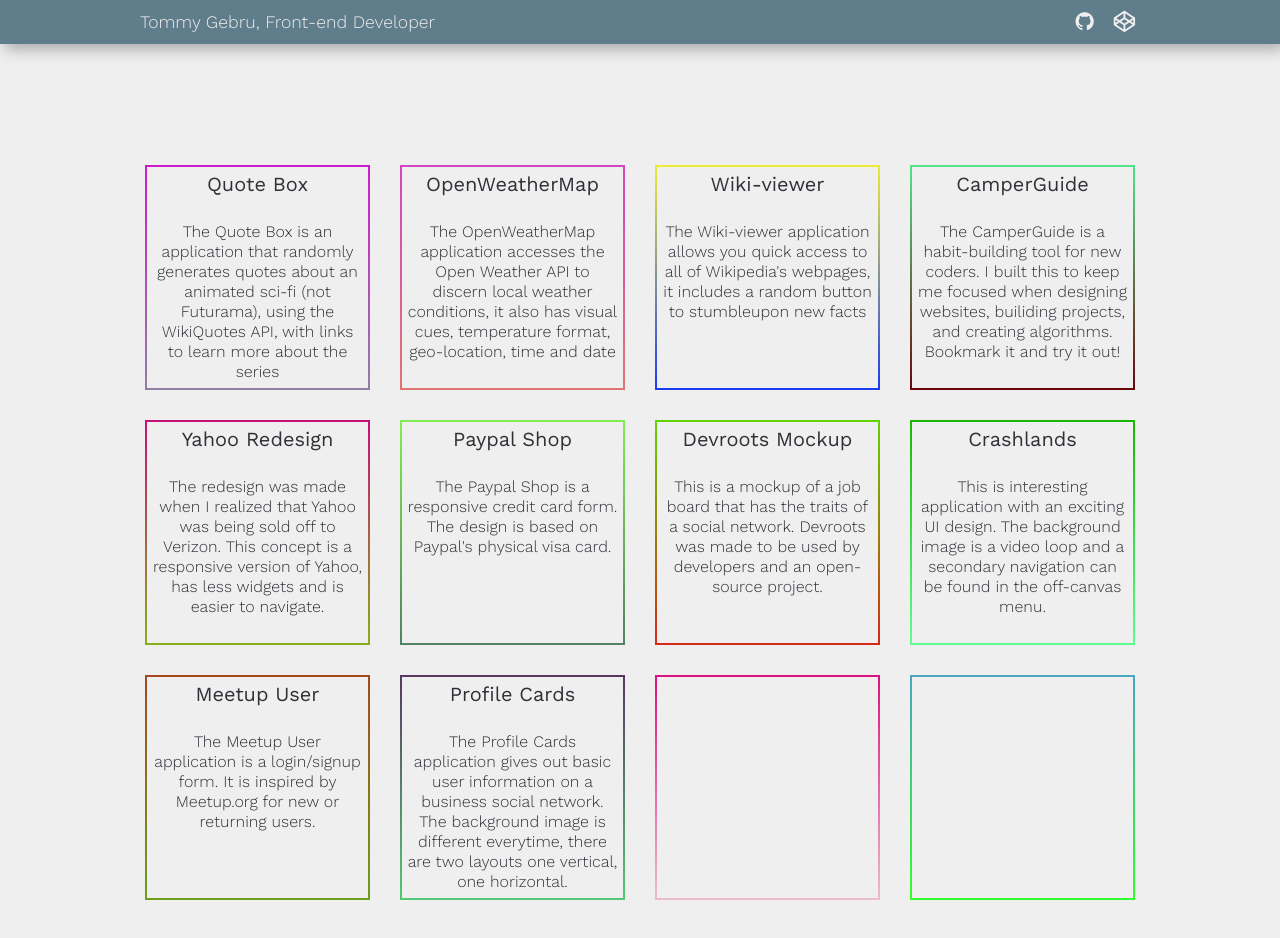
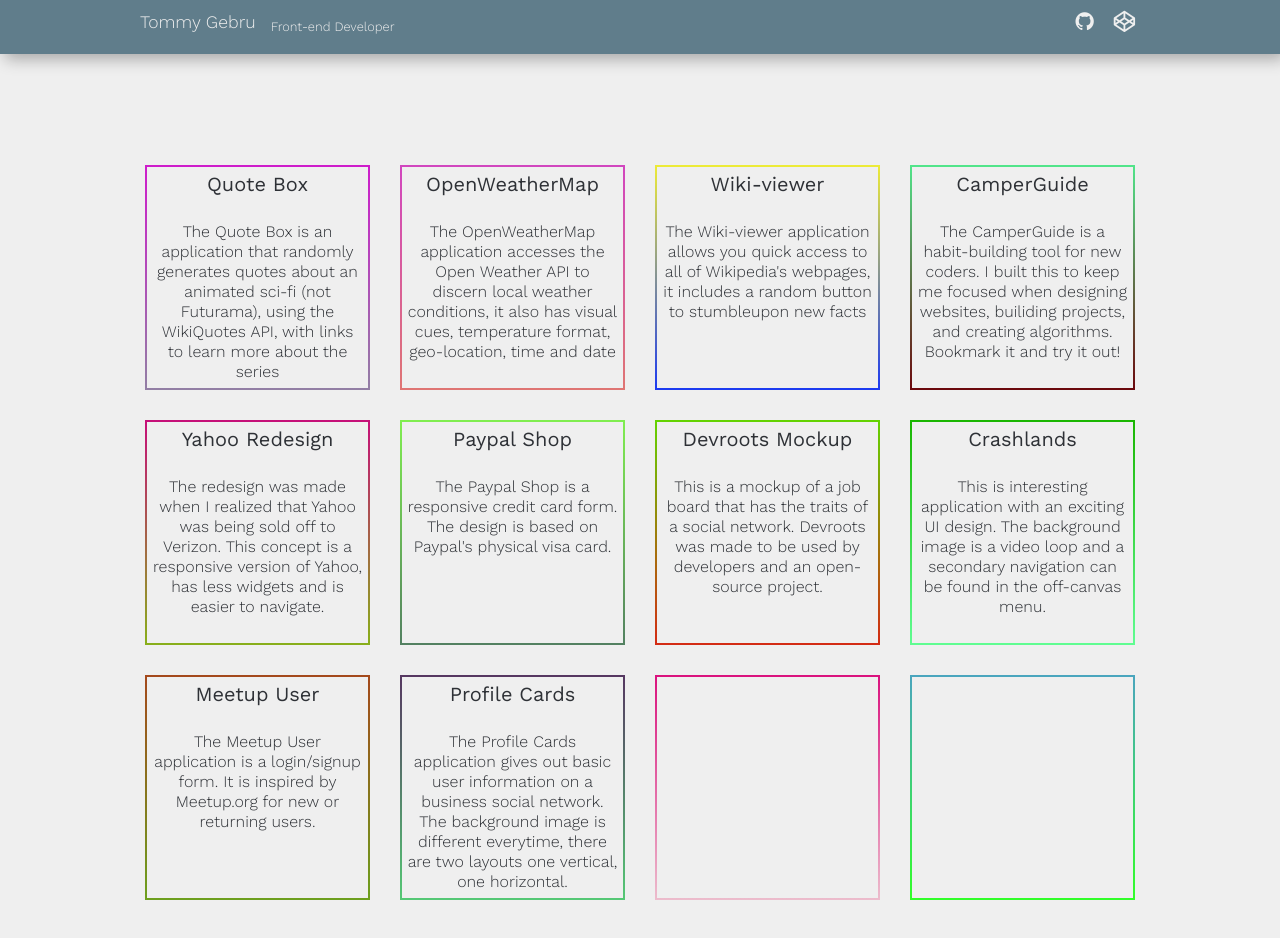
Before and after one commit to tommygebru/tommygebru.github.io, a plain HTML site: page index.html in a window 1280 px wide. Drawn offline with nearby package versions, Linux system fonts and the light colour scheme.

Commit message:
Master: Some changes to the css like positioning, typography, and the addition of a media-query layout for the navigation.

```diff
--- a/index.html
+++ b/index.html
@@ -12,7 +12,7 @@
       <div class="container">
          <div class="top-nav">
             <span>
-               <h2>Tommy Gebru, Front-end Developer</h2>
+               <h2>Tommy Gebru</h2><p>Front-end Developer</p>
             </span>
             <span>
             <a href="https://github.com/tommygebru"><i class="fa fa-github fa-lg" aria-hidden="true"></i></a>
```
